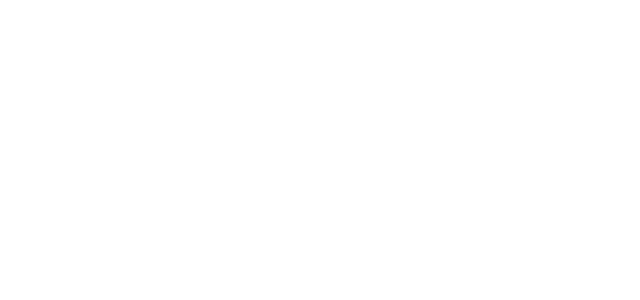
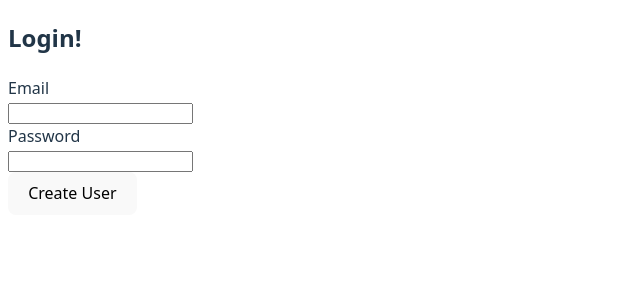
Before and after one commit to patrick-yuson/hoovi, a React (Vite) app: page /login in a window 1280 px wide. Before the commit this address had no page. Shown: the top 300 px of the page, without its empty margins (0-640 px from the left). Built offline with nearby package versions, Linux system fonts and the light colour scheme; no server answers.

Commit message:
Building login and story submission functionality

```diff
--- a/firebase.js
+++ b/firebase.js
@@ -1,6 +1,7 @@
 // Import the functions you need from the SDKs you need
 import { initializeApp } from "firebase/app";
 import { getFirestore } from "firebase/firestore";
+import { getAuth } from "firebase/auth";
 // TODO: Add SDKs for Firebase products that you want to use
 // https://firebase.google.com/docs/web/setup#available-libraries
 
@@ -19,5 +20,6 @@
 // Initialize Firebase
 const app = initializeApp(firebaseConfig);
 const db = getFirestore(app);
+const auth = getAuth(app);
 
-export {db}
+export {db, auth}
--- a/src/App.jsx
+++ b/src/App.jsx
@@ -1,7 +1,8 @@
-import './App.css'
-import Home from './pages/Home'
-import { BrowserRouter as Router, Routes, Route } from 'react-router-dom'
-import StorySubmission from './pages/StorySubmission'
+import './App.css';
+import Home from './pages/Home';
+import { BrowserRouter as Router, Routes, Route } from 'react-router-dom';
+import StorySubmission from './pages/StorySubmission';
+import Login from './pages/Login';
 
 function App() {
 
@@ -11,6 +12,7 @@
         <Routes>
           <Route path="/" element={<Home />} />
           <Route path="/story-submission" element={<StorySubmission />} />
+          <Route path="/login" element={<Login />} />
         </Routes>
       </Router>
     </>
--- a/src/index.css
+++ b/src/index.css
@@ -22,13 +22,13 @@
   color: #535bf2;
 }
 
-body {
-  /* margin: 0;
+/* body {
+  margin: 0;
   display: flex;
   place-items: center;
   min-width: 320px;
-  min-height: 100vh; */
-}
+  min-height: 100vh;
+} */
 
 h1 {
   font-size: 3.2em;
--- a/src/pages/Home.jsx
+++ b/src/pages/Home.jsx
@@ -1,8 +1,8 @@
-import { useState } from 'react'
+import { useState } from 'react';
 import { Link } from "react-router-dom";
 
 function Home() {
-    const [count, setCount] = useState(0)
+    const [count, setCount] = useState(0);
 
     return (
         <>
@@ -18,6 +18,9 @@
             <div>
                 <Link to="/story-submission">Submit a story!</Link>
             </div>
+            <div>
+                <Link to="/login">Login</Link>
+            </div>
         </>
     )
 }
--- /dev/null
+++ b/src/pages/Login.jsx
@@ -0,0 +1,73 @@
+import { useState } from "react";
+import { getAuth, createUserWithEmailAndPassword } from "firebase/auth";
+
+function Login() {
+    const [email, setEmail] = useState("");
+    const [password, setPassword] = useState("");
+    const auth = getAuth();
+
+    const handleCreateUser = async (e) => {
+        e.preventDefault();
+        console.log("Created User: ", email);
+
+        createUserWithEmailAndPassword(auth, email, password)
+            .then((userCredential) => {
+                console.log("User added: ", userCredential.user);
+            })
+            .catch((error) => {
+                const errorCode = error.code;
+                const errorMessage = error.message;
+                console.error(errorCode, ": ", errorMessage);
+            })
+    }
+
+    // const handleSignIn = async (e) => {
+    //     e.preventDefault();
+
+    //     console.log("Signing in User: ", email);
+    //     signInWithEmailAndPassword(auth, email, password)
+    //         .then((userCredential) => {
+    //             console.log("Signed in as: ", userCredential.user);
+    //         })
+    //         .catch((error) => {
+    //             const errorCode = error.code;
+    //             const errorMessage = error.message;
+    //             console.error(errorCode, ": ", errorMessage);
+    //         })
+    // }
+
+    return (
+        <>
+            <h2>Login!</h2>
+            <form onSubmit={handleCreateUser}>
+                <div>
+                    <label>Email</label>
+                    <br></br>
+                    <input
+                        type="text"
+                        value={email}
+                        onChange={(e) => setEmail(e.target.value)}
+                        required
+                    />
+                </div>
+                <div>
+                    <label>Password</label>
+                    <br></br>
+                    <input
+                        type="password"
+                        value={password}
+                        onChange={(e) => setPassword(e.target.value)}
+                        required
+                    />
+                </div>
+                <button
+                    type="submit"
+                >
+                    Create User
+                </button>
+            </form>
+        </>
+    )
+}
+
+export default Login;
--- a/src/pages/StorySubmission.jsx
+++ b/src/pages/StorySubmission.jsx
@@ -1,13 +1,27 @@
 import { useState } from "react";
+import { collection, addDoc } from "firebase/firestore";
+import { db } from "../../firebase.js";
 
 function StorySubmission() {
     const [title, setTitle] = useState("");
     const [text, setText] = useState("");
 
-    const handleSubmit = (e) => {
+    // RULES CURRENTLY DON'T ALLOW THIS
+    const handleSubmit = async (e) => {
         e.preventDefault();
         console.log("Story title", title);
         console.log("Story text", text);
+
+        try {
+            const docRef = await addDoc(collection(db, "stories"), {
+                title: title,
+                story: text,
+            })
+            console.log("Added document with ID: ", docRef.id);
+        }
+        catch (e) {
+            console.error("Error adding new story: ", e);
+        }
     }
 
     return (
--- a/src/routes/routes.js
+++ b/src/routes/routes.js
@@ -1,9 +1,11 @@
 import Home from './pages/Home';
 import StorySubmission from './pages/StorySubmission';
+import Login from './pages/Login';
 
 const routes = [
   { path: '/', element: <Home /> },
   { path: '/story-submission', element: <StorySubmission /> },
+  { path: '/login', element: <Login />},
 ];
 
 export default routes;
```
